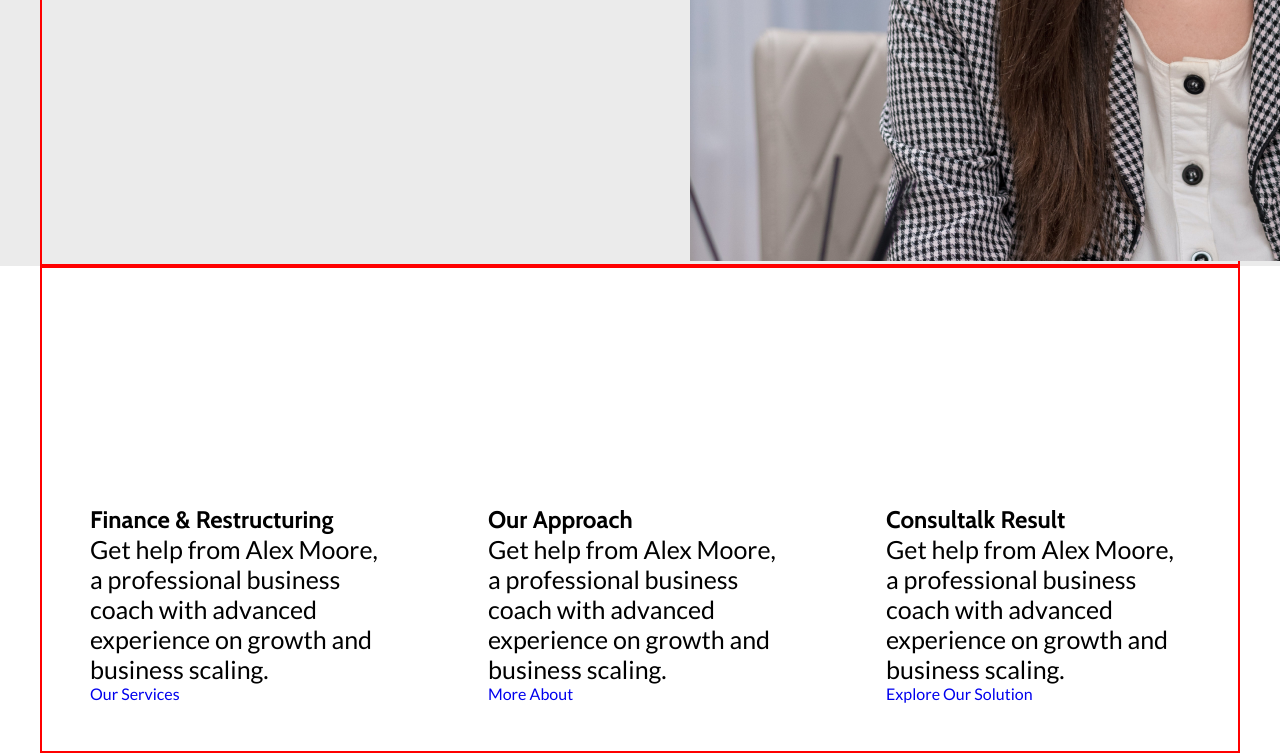
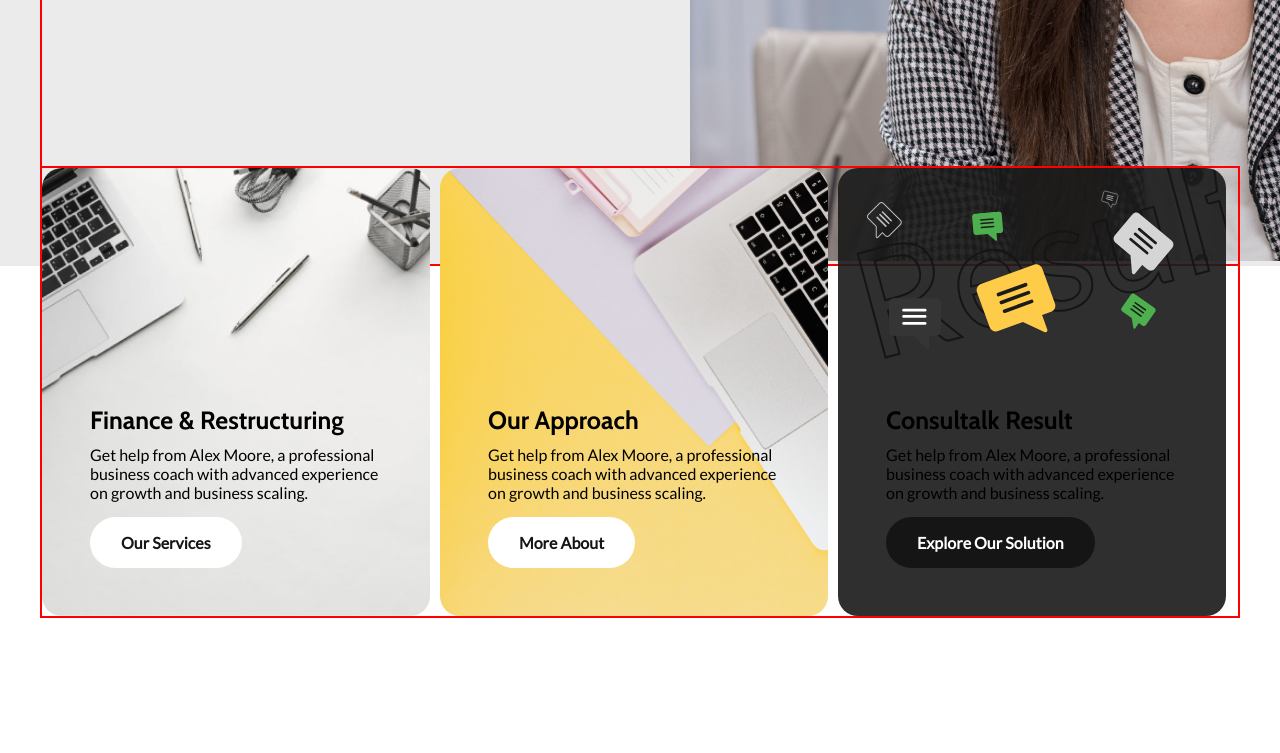
Before and after one commit to alexanderkalyupanov/ask-experts, a plain HTML site: page index.html in a window 1280 px wide. Shown: the part 704-1457 px from the top of the page. After the commit the page ends 1422 px from the top, so only its background shows below. Drawn offline with nearby package versions, Linux system fonts and the light colour scheme.

Commit message:
create advantages

```diff
--- a/index.html
+++ b/index.html
@@ -80,21 +80,59 @@
           <p class="advantages__text">
             Get help from Alex Moore, a professional business coach with advanced experience on growth and business scaling.
           </p>
-          <a href="#" class="advantages__link">Our Services</a>
+          <a href="#" class="advantages__link advantages__link__white">Our Services</a>
         </div>
         <div class="advantages-card advantages__card-approach">
           <h2 class="heading advantages__heading">Our Approach</h2>
           <p class="advantages__text">
             Get help from Alex Moore, a professional business coach with advanced experience on growth and business scaling.
           </p>
-          <a href="#" class="advantages__link">More About</a>
+          <a href="#" class="advantages__link  advantages__link__white">More About</a>
         </div>
         <div class="advantages-card advantages__card-solution">
+          <div class="advantages-card__icons">
+            <h1 class="advantages-card__heading">Result</h1>
+            <img
+              class="advantages-card__icon-0"
+              src="img/Logo-dark-back.svg"
+              alt="icon image"
+            />
+            <img
+              class="advantages-card__icon-1"
+              src="img/Logo-no-back.svg"
+              alt="icon image"
+            />
+            <img
+              class="advantages-card__icon-2"
+              src="img/Logo-no-back.svg"
+              alt="icon image"
+            />
+            <img
+              class="advantages-card__icon-3"
+              src="img/Logo-green.svg"
+              alt="icon image"
+            />
+            <img
+              class="advantages-card__icon-4"
+              src="img/Logo-green.svg"
+              alt="icon image"
+            />
+            <img
+              class="advantages-card__icon-5"
+              src="img/Logo-white.svg"
+              alt="icon image"
+            />
+            <img
+              class="advantages-card__icon-6"
+              src="img/Logo-yellow.svg"
+              alt="icon image"
+            />
+          </div>
           <h2 class="heading advantages__heading">Consultalk Result</h2>
           <p class="advantages__text">
             Get help from Alex Moore, a professional business coach with advanced experience on growth and business scaling.
           </p>
-          <a href="#" class="advantages__link">Explore Our Solution</a>
+          <a href="#" class="advantages__link advantages__link__black">Explore Our Solution</a>
         </div>
       </div>
     </section>
--- a/style.css
+++ b/style.css
@@ -1,7 +1,8 @@
 :root {
     --color-yellow: #ffcc4a;
     --color-green: #4eaf4e;
-    --color-dark: #151515;
+    --color-dark: rgba(27,27,27, 0.91);
+    --color-black: #151515;
     --color-gray: #EBEBEB;
     --color-white: #fff;
 
@@ -25,7 +26,7 @@
 }
 
 .header {
-  background-color: rgba(27, 27, 27, 0.91);
+  background-color: var(--color-dark);
   padding: 40px;
 }
 
@@ -134,6 +135,11 @@
   width: 20%;
 }
 
+.advantages {
+  position: relative;
+  top: -100px;
+  left: 0px;
+}
 .advantages__row {
   display: flex;
   gap: 10px;
@@ -145,8 +151,83 @@
   padding: 48px;
   padding-top: 237px;
   max-width: 388px;
+  background-repeat: no-repeat;
+  background-size: cover;
+  position: relative;
+  overflow: hidden;
+}
+
+.advantages__heading {
+  font-size: 25px;
 }
 
 .advantages__text {
-  font-size: 25px;
+  margin-top: 10px;
+  margin-bottom: 15px;
 }
+
+.advantages__link {
+  padding: 16px 31px;
+  border-radius: 55px;
+  display: inline-block;
+  color: var(--color-black);
+  font-weight: bold;
+  text-decoration: none;
+}
+
+.advantages__card-services {
+  background-image: url(img/card1.png);
+}
+
+.advantages__card-approach {
+  background-image: url(img/card2.png);
+}
+
+.advantages__card-solution {
+  background-color: var(--color-dark);
+}
+
+.advantages__link__white {
+  background-color: var(--color-white);
+
+}
+
+.advantages__link__black {
+  background-color: var(--color-black);
+  color: var(--color-white);
+}
+
+.advantages-card__icons {
+  transform: rotate(-15deg);
+  position: absolute;
+  top: 0;
+  left: 0;
+}
+.advantages-card__icon-1 {
+  transform: rotate(30deg) translate(-60px, -20px);
+}
+.advantages-card__icon-2 {
+  transform: rotate(0deg) translate(140px, -10px) scale(0.5);
+}
+.advantages-card__icon-3 {
+  transform: rotate(50deg) translate(140px, -10px);
+}
+.advantages-card__icon-4 {
+  transform: rotate(10deg) translate(-60px, -10px);
+}
+.advantages-card__icon-5 {
+  transform: rotate(40deg) translate(60px, 20px);
+}
+.advantages-card__icon-6 {
+  transform: rotate(10deg) translate(-160px, 120px);
+}
+.advantages-card__icon-0 {
+  transform: rotate(0deg) translate(20px, 70px);
+}
+.advantages-card__heading {
+  font-size: 150px;
+  position: absolute;
+  -webkit-text-stroke: 2px var(--color-black);
+  font-weight: normal;
+  color: transparent;
+}
```
Also changed, not shown: img/Logo-dark-back.svg (added), img/Logo-green.svg (added), img/Logo-no-back.svg (added), img/Logo-white.svg (added), img/Logo-yellow.svg (added), img/card1.png (added), img/card2.png (added), img/cards3.png (added).
